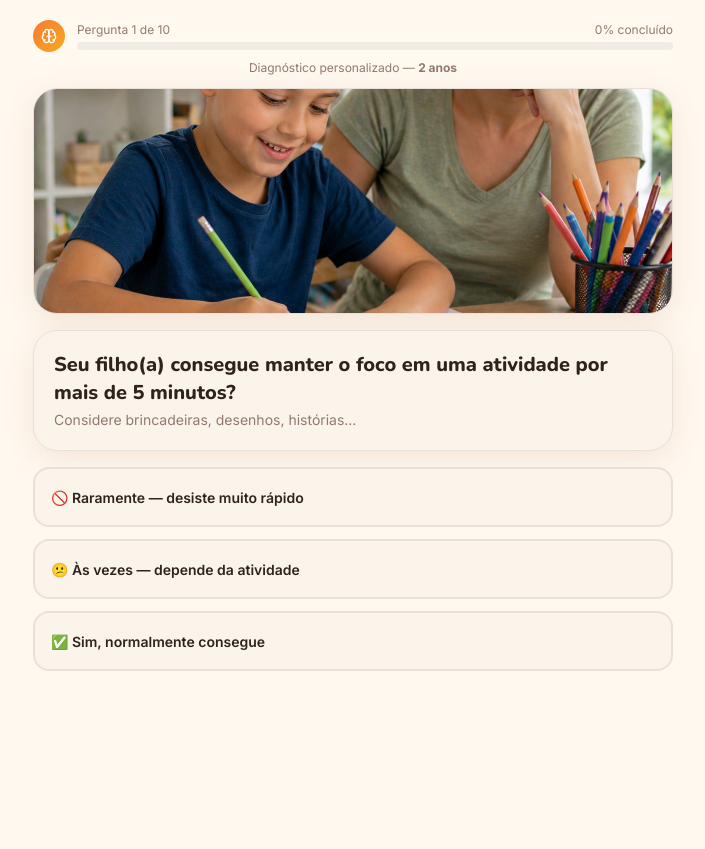
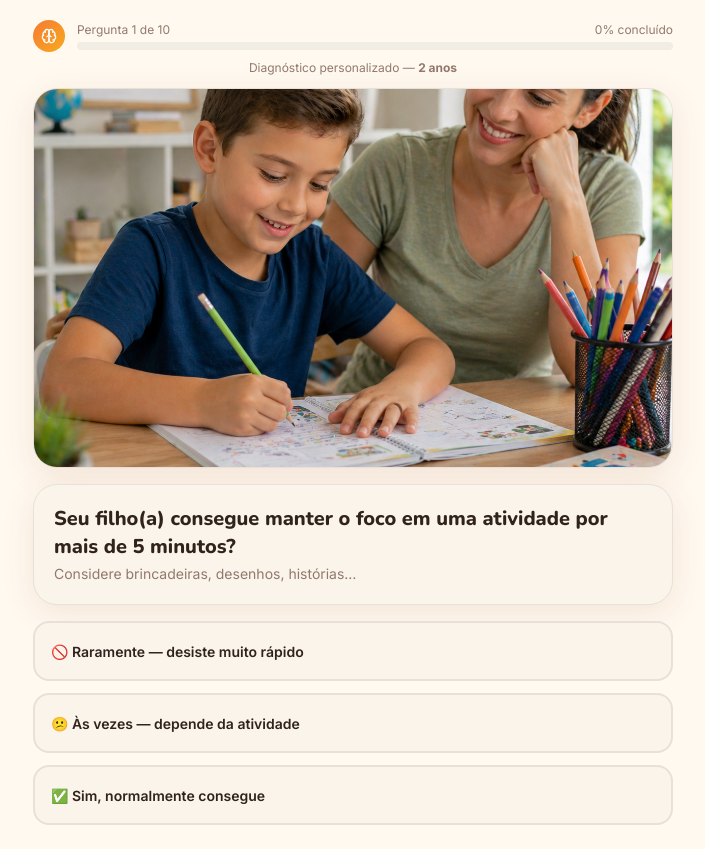
Before and after one commit to 4shawdom/infantil-funil, a React (Vite) app: page /quiz in a window 1280 px wide. Both pictures are taken after a click on the button "2 anos". Shown: the whole page, without its empty margins (287-992 px from the left). Before the commit the page ends 800 px from the top, so only its background shows below. Built offline with nearby package versions, Linux system fonts and the light colour scheme; the HTML template or start-up script is replaced by a standard one.

Commit message:
fix: imagens Q9 e Q10 adicionadas; todas as imagens sem corte com aspect-ratio 3/4

```diff
--- a/src/pages/Quiz.tsx
+++ b/src/pages/Quiz.tsx
@@ -97,6 +97,7 @@ const PERGUNTAS: Pergunta[] = [
   },
   {
     id: 9,
+    imagem: "/fotos/quiz/q9.png",
     texto: "Como você descreveria o nível de atividade do seu filho(a)?",
     opcoes: [
       { label: "⚡ Muito agitado(a), difícil de controlar", valor: "muito_ativo" },
@@ -106,6 +107,7 @@ const PERGUNTAS: Pergunta[] = [
   },
   {
     id: 10,
+    imagem: "/fotos/quiz/q10.png",
     texto: "O que você mais quer desenvolver no seu filho(a) nos próximos 3 meses?",
     subtexto: "Escolha a sua prioridade principal",
     opcoes: [
@@ -258,12 +260,12 @@ export default function Quiz() {
           >
             {/* Imagem da pergunta */}
             {pergunta.imagem && (
-              <div className="rounded-3xl overflow-hidden mb-4 border border-border card-shadow bg-muted">
+              <div className="rounded-3xl overflow-hidden mb-4 border border-border card-shadow w-full"
+                   style={{ aspectRatio: "3/4", maxHeight: "380px" }}>
                 <img
                   src={pergunta.imagem}
                   alt=""
-                  className="w-full h-56 object-cover object-center"
-                  style={{ imageRendering: "auto" }}
+                  className="w-full h-full object-cover object-center"
                 />
               </div>
             )}
```
Also changed, not shown: 2 other files (tests, documents, lock files or other folders).
